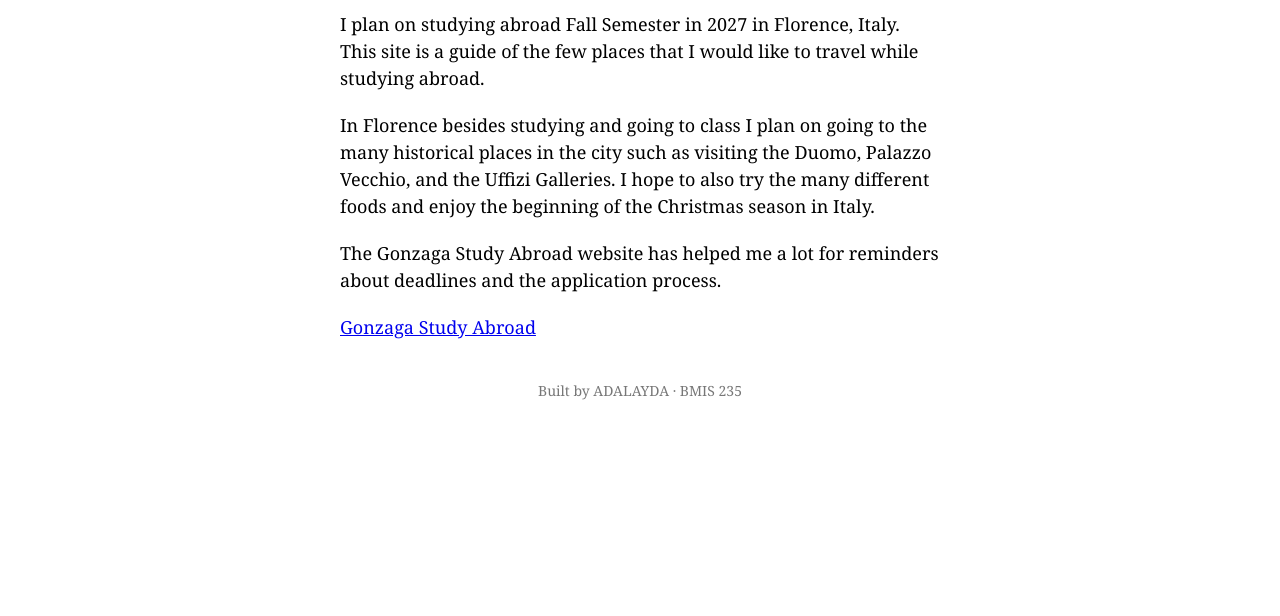
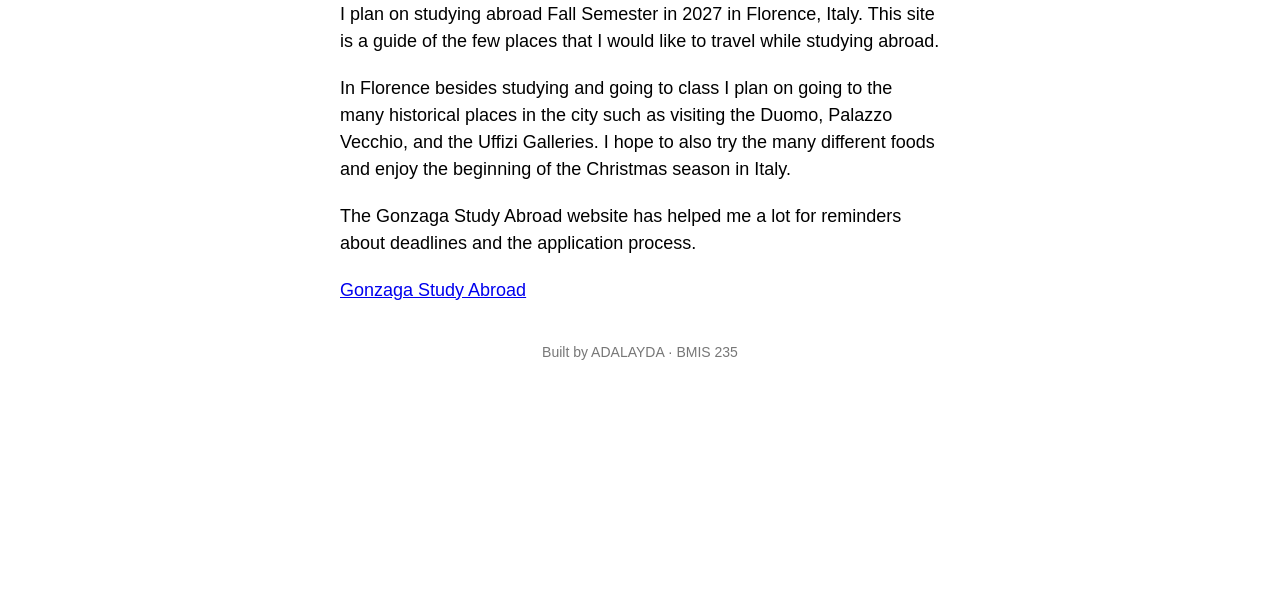
Before and after one commit to AdalaydaR/bmis235-html-3, a plain HTML site: page index.html in a window 1280 px wide. Shown: the part 184-800 px from the top of the page. Drawn offline with Linux system fonts and the light colour scheme.

Commit message:
Change font family to 'Elephant Pro' with sans-serif

```diff
--- a/styles.css
+++ b/styles.css
@@ -10,7 +10,7 @@
    ===================================================================== */
 
 body {
-    font-family: Georgia, "Elephant Pro", serif;
+    font-family: "Elephant Pro", sans-serif;
     background-color: burgundy;
     color: light gray;
     margin: 0;
```
